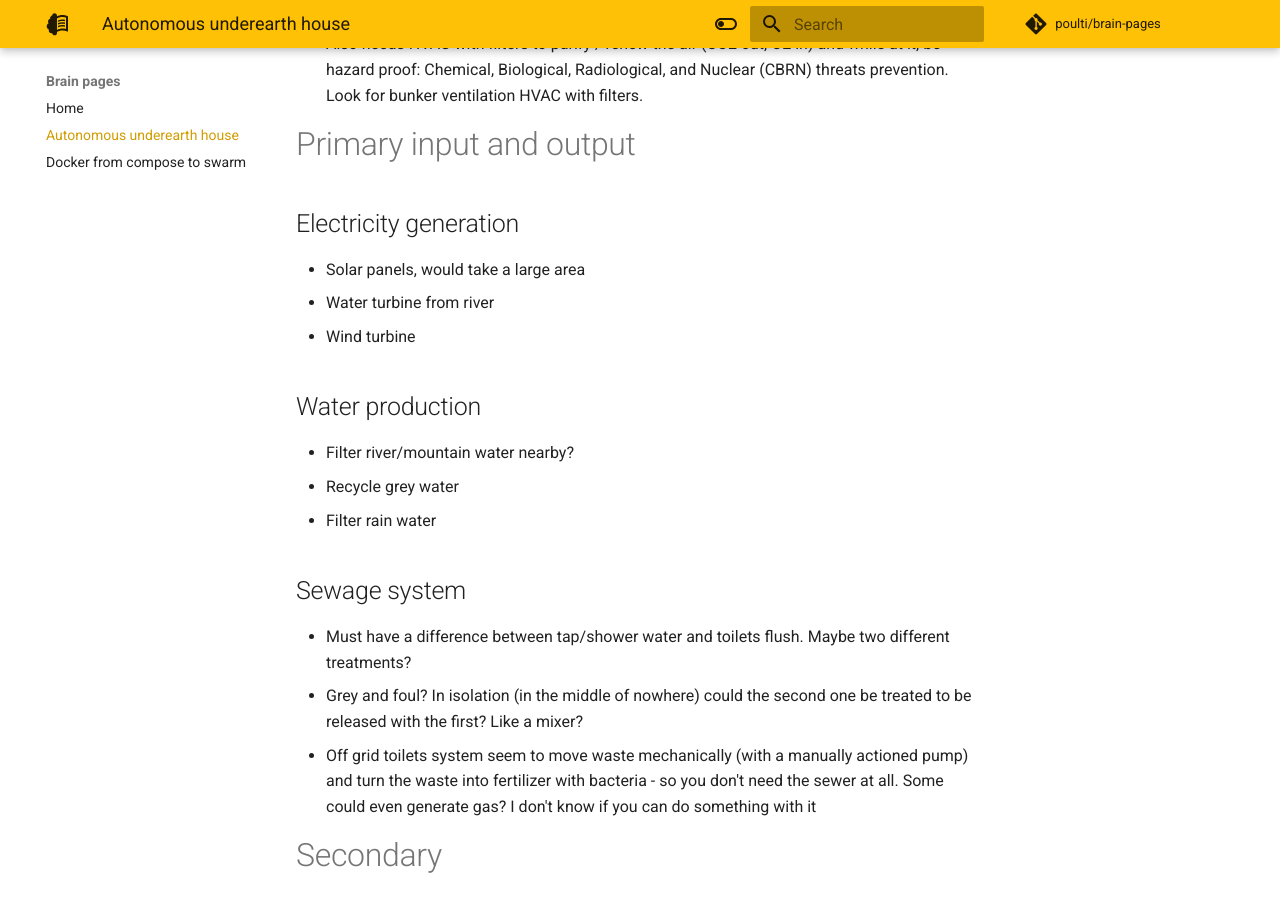
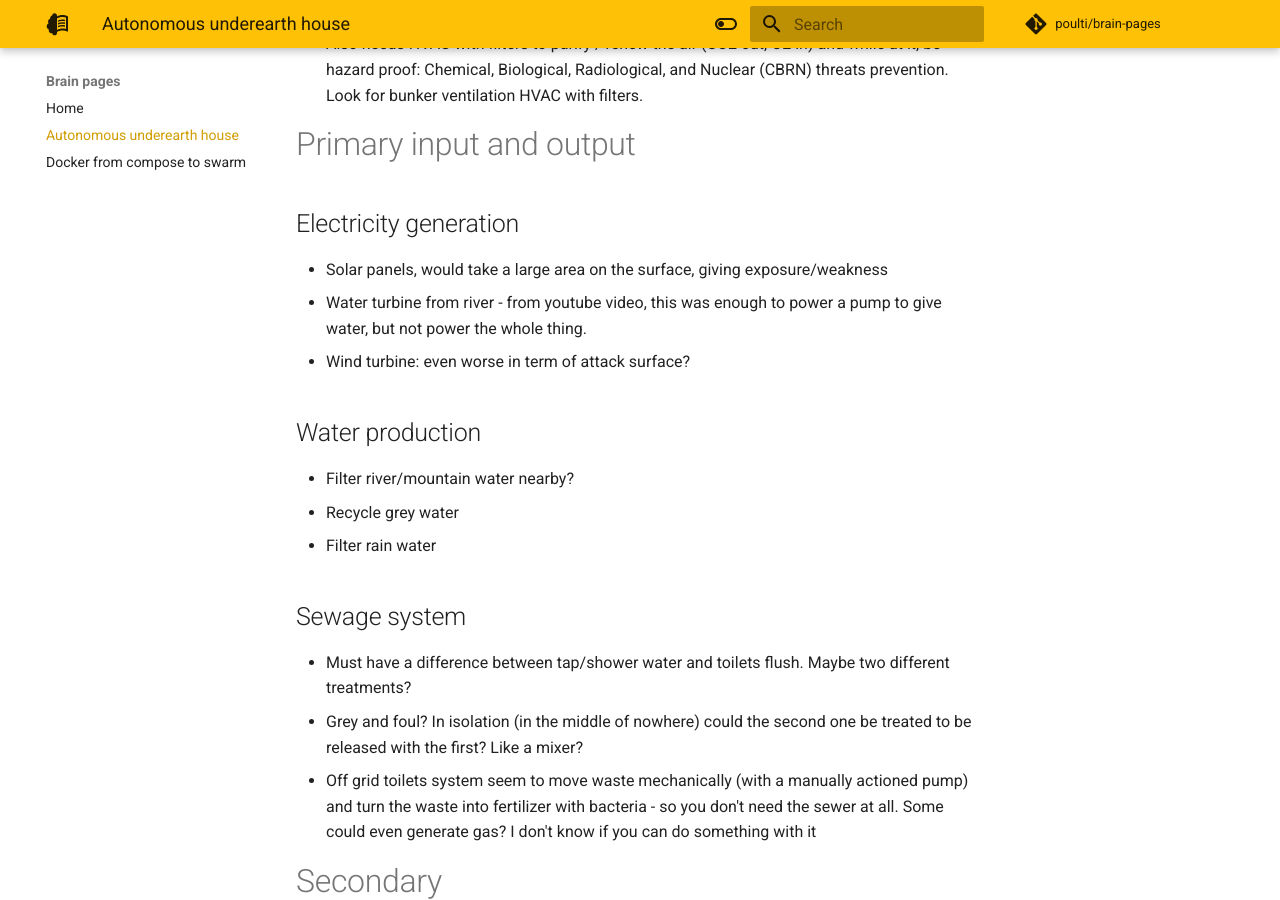
Before and after one commit to poulti/brain-pages, an MkDocs documentation site: the page built from docs/autonomous-underearth-house.md, in a window 1280 px wide and 900 px high, scrolled down 1032 px. Built offline with MkDocs 1.6.1 and Material for MkDocs 9.7.7, drawn with Linux system fonts in a browser that asks for light colours; comment, search, counter and statistics services are not loaded.

Commit message:
More consideration on energy

```diff
--- a/docs/autonomous-underearth-house.md
+++ b/docs/autonomous-underearth-house.md
@@ -27,9 +27,9 @@ But needs consideration for the vents / chimney and entrance
 
 # Primary input and output
 ## Electricity generation
-- Solar panels, would take a large area
-- Water turbine from river
-- Wind turbine
+- Solar panels, would take a large area on the surface, giving exposure/weakness
+- Water turbine from river - from youtube video, this was enough to power a pump to give water, but not power the whole thing.
+- Wind turbine: even worse in term of attack surface?
 ## Water production
 - Filter river/mountain water nearby?
 - Recycle grey water
```
